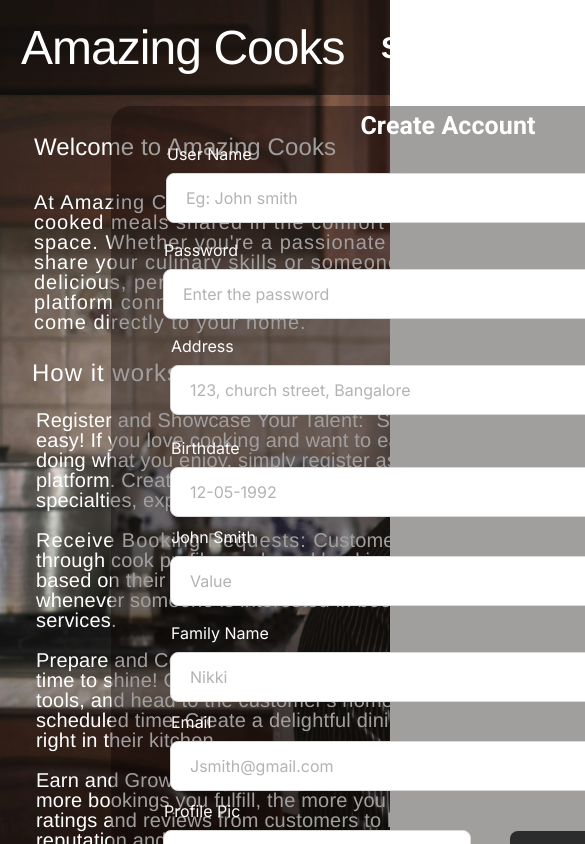
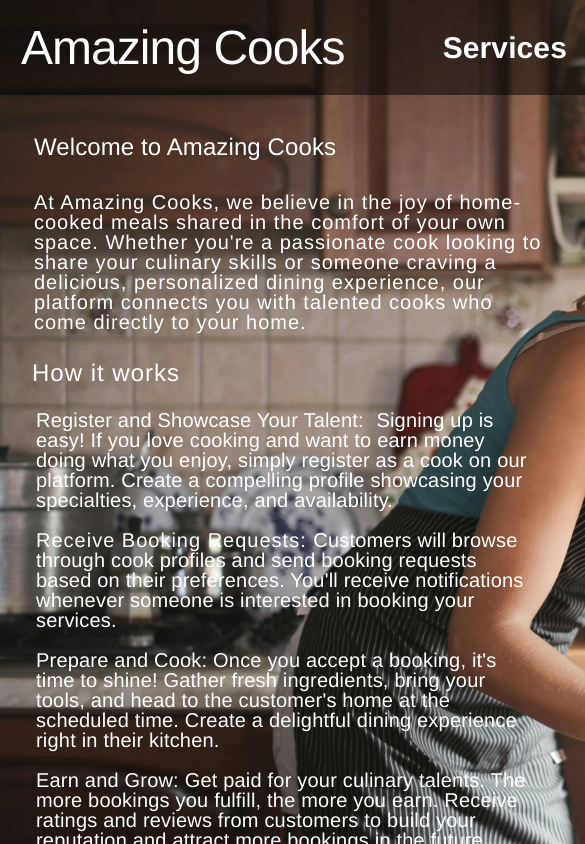
Before and after one commit to pratap/AmazingCooksApp, a React (Vite) app: page / in a window 390 px wide. Shown: the top 844 px of the page, 585 px wide, since content can reach past the window. Built offline with nearby package versions, Linux system fonts and the light colour scheme.

Commit message:
provided support for mobile browser

```diff
--- a/src/screens/Frame/style.css
+++ b/src/screens/Frame/style.css
@@ -379,6 +379,8 @@
   letter-spacing: 0.2px;
 } */
 
+
+
 .frame {
 
   align-items: flex-start;
@@ -389,7 +391,7 @@
   gap: 10px;
   height: 1024px;
   position: relative;
-  width: 100%;
+  width: 1440px;
 }
 
 .frame .main-content-frame {
```
